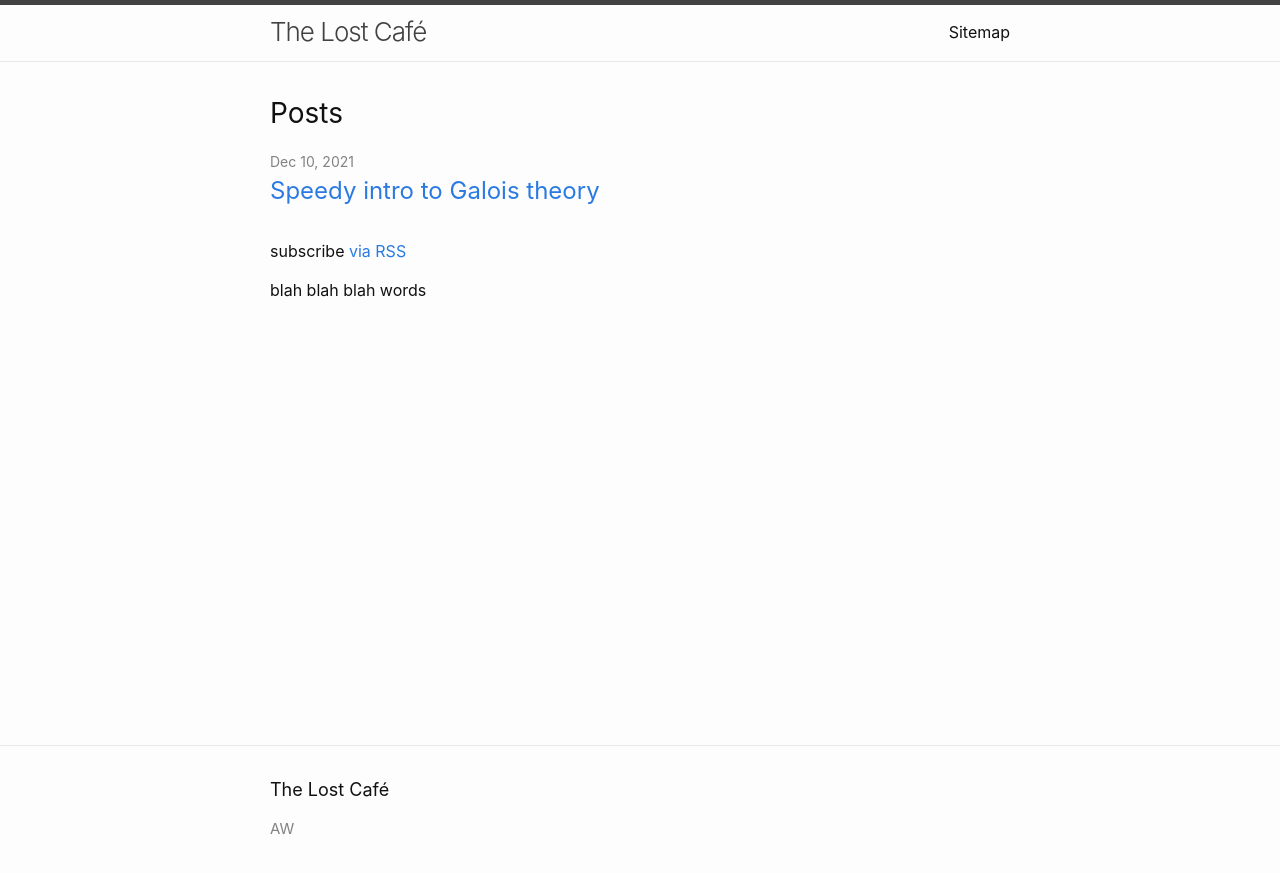
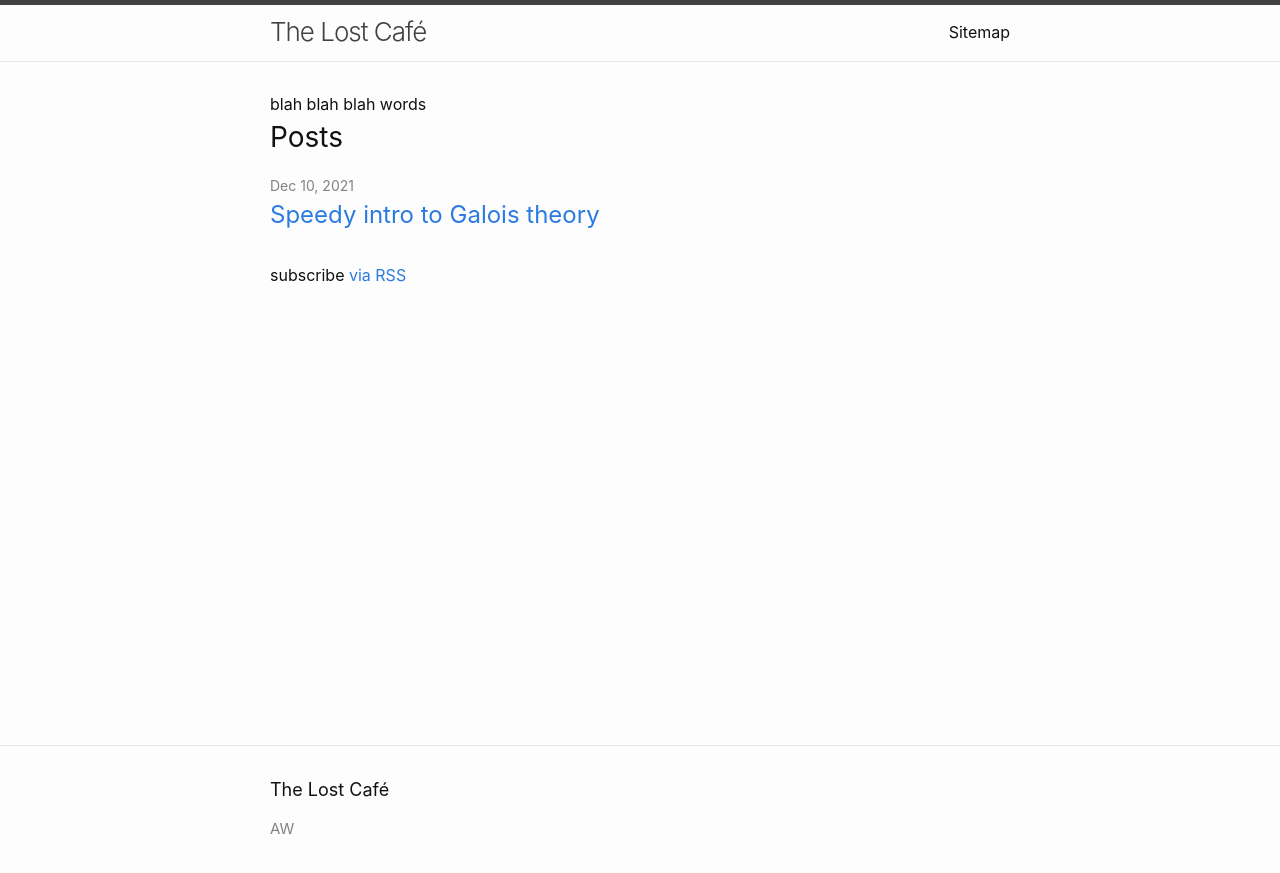
Before and after one commit to chry-santhemum/chry-santhemum.github.io, a Jekyll site: the page built from docs/index.markdown, in a window 1280 px wide. Shown: the top 873 px of the page. Built offline with Jekyll 4.4.1, drawn with Linux system fonts in a browser that asks for light colours.

Commit message:
update theme

```diff
--- a/docs/_config.yml
+++ b/docs/_config.yml
@@ -25,7 +25,7 @@ baseurl: "" # the subpath of your site, e.g. /blog
 url: "" # the base hostname & protocol for your site, e.g. http://example.com
 
 # Build settings
-theme: minima
+theme: modernist
 plugins:
   - jekyll-feed
 markdown: kramdown
--- a/docs/_layouts/home.html
+++ b/docs/_layouts/home.html
@@ -1,6 +1,10 @@
 ---
 layout: default
 ---
+
+<div>
+blah blah blah words
+</div>
 
 <div class="home">
   {%- if page.title -%}
@@ -38,7 +42,3 @@ layout: default
      <div>This page has got <span id="visits"></span> views since October 9, 2021.</div> -->
 
 </div>
-
-<div>
-blah blah blah words
-</div>
```
Also changed, not shown: 1 other file.
